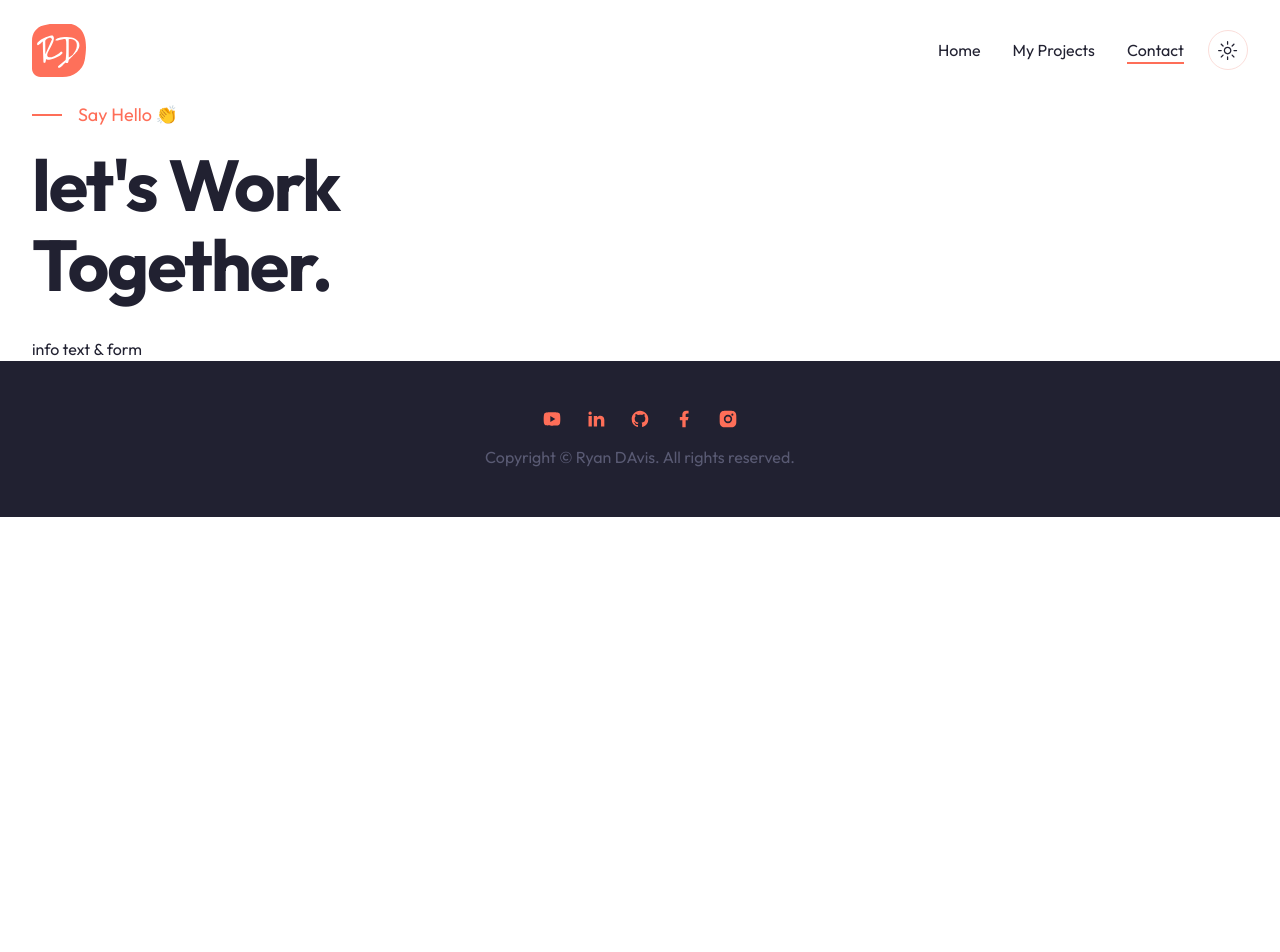
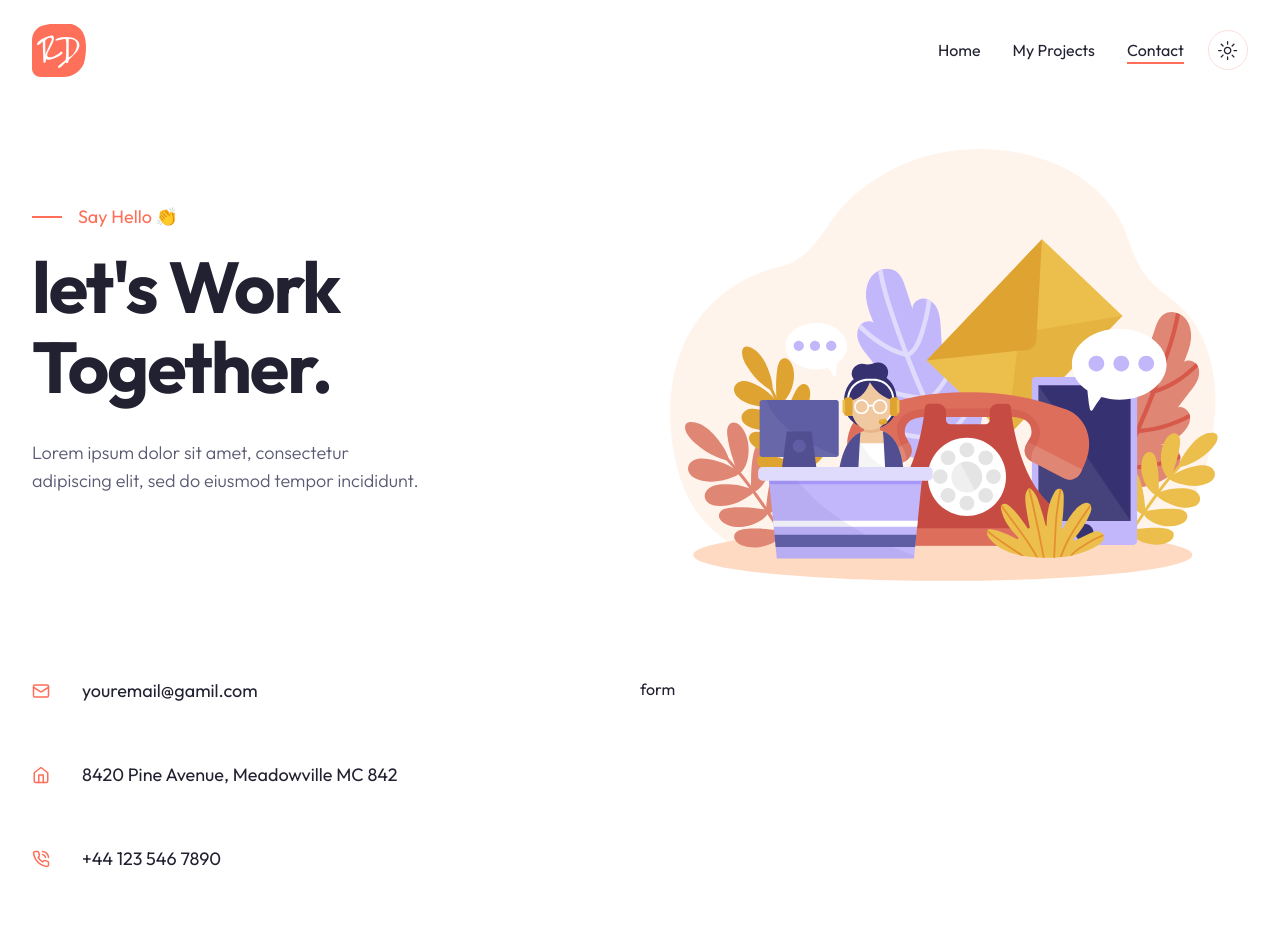
Before and after one commit to Jisap/Portfolio_Next14-Tailwind-Shadcn, a Next.js app: page /contact in a window 1280 px wide. Shown: the top 952 px of the page. Before the commit the page ends 800 px from the top, so only its background shows below. Built offline with nearby package versions, Linux system fonts and the light colour scheme.

Commit message:
projects

```diff
--- a/app/contact/page.jsx
+++ b/app/contact/page.jsx
@@ -8,7 +8,7 @@ const Contact = () => {
     <section>
       <div className="container mx-auto">
         {/* text & illustration */}
-        <div>
+        <div className="grid xl:grid-cols-2 pt-12 xl:h-[480px] mb-6 xl:mb-24">
           {/* text */}
           <div className="flex flex-col justify-center">
             <div className="flex items-center gap-x-4 text-primary text-lg mb-4">
@@ -16,10 +16,40 @@ const Contact = () => {
               Say Hello 👏
             </div>
             <h1 className="h1 max-w-md mb-8">let's Work Together.</h1>
+            <p className="subtitle max-w-[400px]">
+              Lorem ipsum dolor sit amet, consectetur adipiscing elit, sed do eiusmod tempor incididunt.
+            </p>
           </div>
+          {/* illustration */}
+          <div className="hidden xl:flex w-full bg-contact_illustration_light dark:bg-contact_illustration_dark
+          bg-contain bg-top bg-no-repeat"
+          ></div>
         </div>
         {/* info text & form */}
-        <div>info text & form</div>
+        <div className="grid xl:grid-cols-2 mb-24 xl:mb-32">
+          {/* info text */}
+          <div className="flex flex-col gap-y-4 xl:gap-y-14 mb-12 xl:mb-24 text-base xl:text-lg">
+            {/* mail */}
+            <div className="flex items-center gap-x-8">
+              <MailIcon size={18} className="text-primary"/>
+              <div>youremail@gamil.com</div>
+            </div>
+            {/* address */}
+            <div className="flex items-center gap-x-8">
+              <HomeIcon size={18} className="text-primary" />
+              <div>8420 Pine Avenue, Meadowville MC 842</div>
+            </div>
+            {/* phone */}
+            <div className="flex items-center gap-x-8">
+              <PhoneCall size={18} className="text-primary" />
+              <div>+44 123 546 7890</div>
+            </div>
+          </div>
+          {/* form */}
+          <form>
+            form
+          </form>
+        </div>
       </div>
     </section>
   )
--- a/tailwind.config.js
+++ b/tailwind.config.js
@@ -84,6 +84,8 @@ module.exports = {
         about_shape_dark: 'url(/about/shape-dark.svg)',
         work_project_bg_light: 'url(/work/project-bg-light.png)',
         work_project_bg_dark: 'url(/work/project-bg-dark.png)',
+        contact_illustration_light: 'url(/contact/illustration-light.svg)',
+        contact_illustration_dark: 'url(/contact/illustration-dark.svg)',
       }
     },
   },
```
